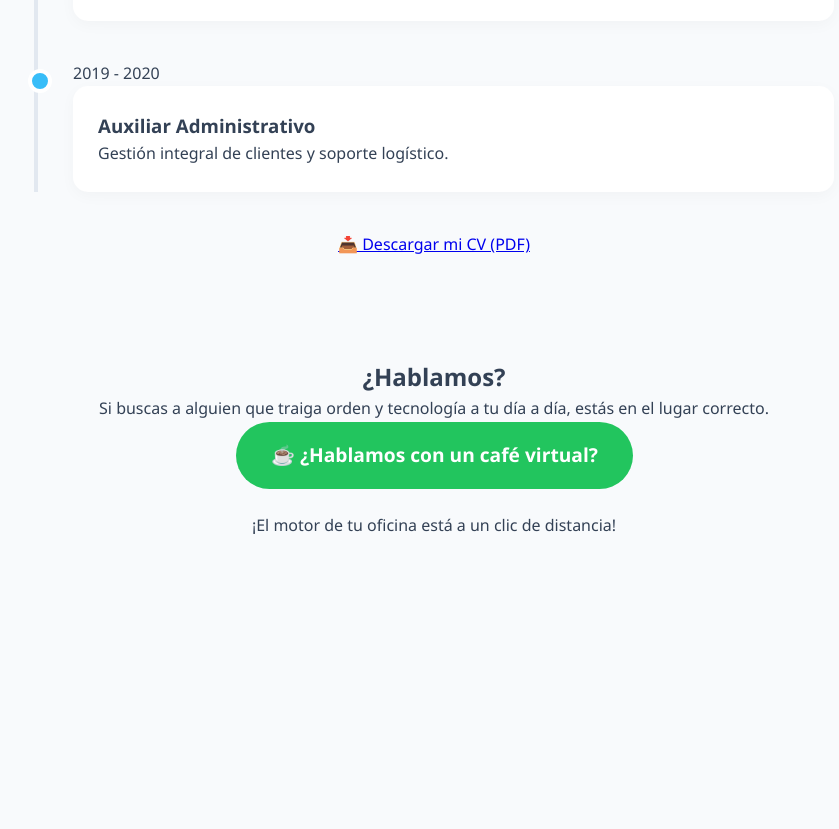
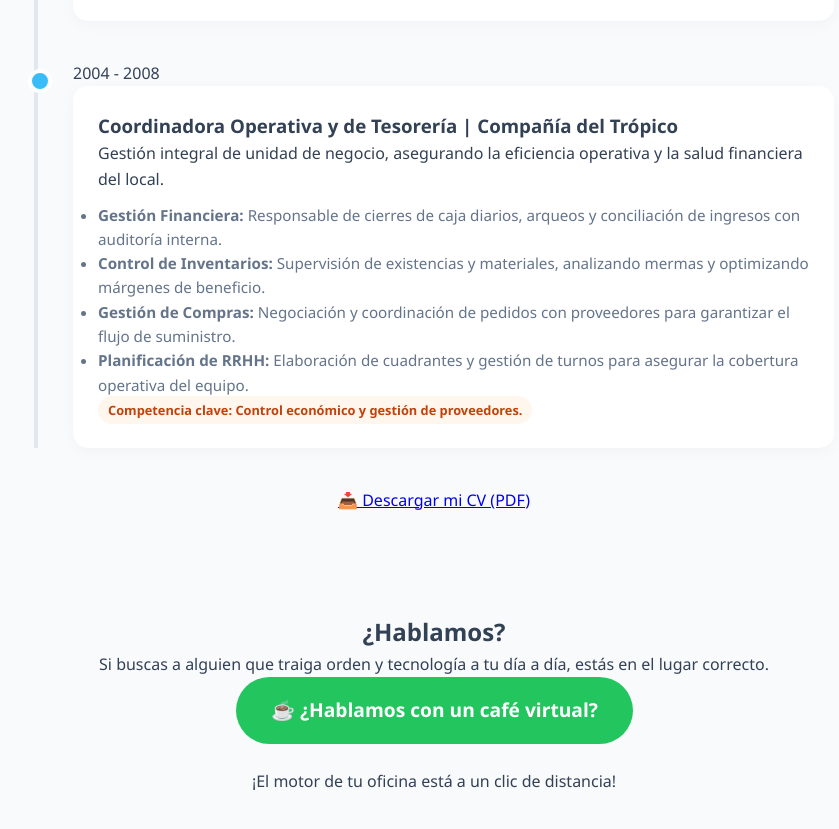
Before and after one commit to Gaby8909/SitioWeb2026, a plain HTML site: page index.html in a window 1280 px wide. Shown: the part 2294-3123 px from the top of the page, without its empty margins (206-1045 px from the left). Before the commit the page ends 2913 px from the top, so only its background shows below. Drawn offline with Linux system fonts and the light colour scheme.

Commit message:
ultima experiencia

```diff
--- a/index.html
+++ b/index.html
@@ -130,12 +130,22 @@
 
 
             <div class="timeline-item">
-                <div class="timeline-date">2019 - 2020</div>
-                <div class="timeline-content">
-                    <h3>Auxiliar Administrativo</h3>
-                    <p>Gestión integral de clientes y soporte logístico.</p>
-                </div>
-            </div>
+    <div class="timeline-date">2004 - 2008</div> <!-- Ajusta los años si es necesario -->
+    <div class="timeline-content">
+        <h3>Coordinadora Operativa y de Tesorería | Compañía del Trópico</h3>
+        <p>Gestión integral de unidad de negocio, asegurando la eficiencia operativa y la salud financiera del local.</p>
+        <ul style="margin-top: 10px; color: #64748b; font-size: 0.95rem;">
+            <li><strong>Gestión Financiera:</strong> Responsable de cierres de caja diarios, arqueos y conciliación de ingresos con auditoría interna.</li>
+            <li><strong>Control de Inventarios:</strong> Supervisión de existencias y materiales, analizando mermas y optimizando márgenes de beneficio.</li>
+            <li><strong>Gestión de Compras:</strong> Negociación y coordinación de pedidos con proveedores para garantizar el flujo de suministro.</li>
+            <li><strong>Planificación de RRHH:</strong> Elaboración de cuadrantes y gestión de turnos para asegurar la cobertura operativa del equipo.</li>
+        </ul>
+        <span class="badge" style="background: #fff7ed; color: #c2410c; padding: 5px 10px; border-radius: 15px; font-size: 0.8rem; font-weight: bold;">
+            Competencia clave: Control económico y gestión de proveedores.
+        </span>
+    </div>
+</div>
+
         </div>
 
         <div class="cv-download">
```
